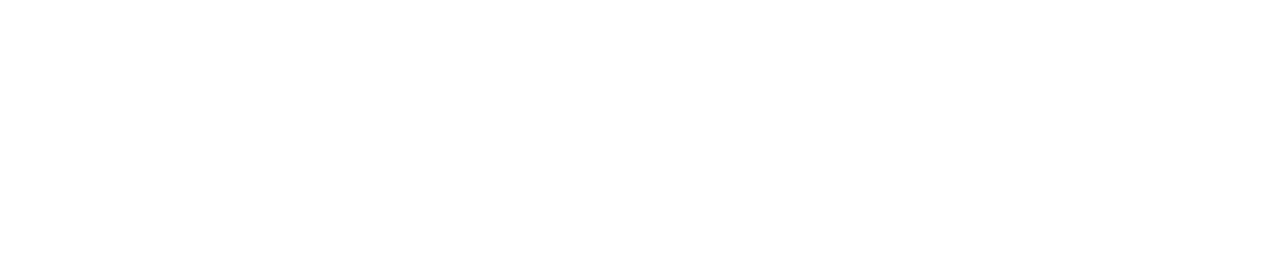
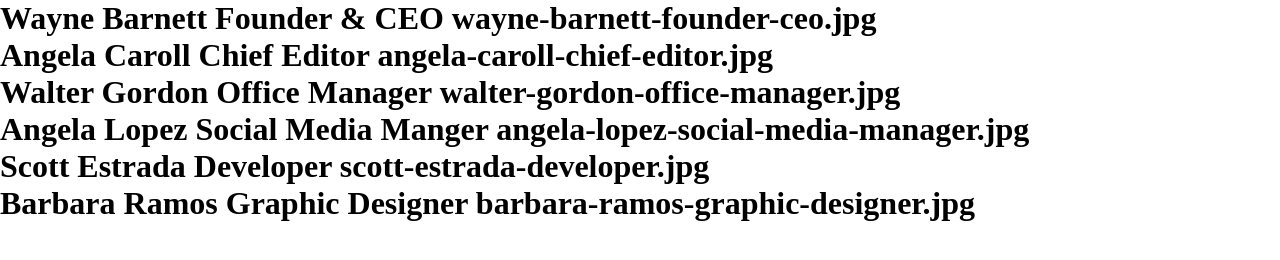
Before and after one commit to igor-86/js-our-team, a plain HTML site: page index.html in a window 1280 px wide. Drawn offline with Linux system fonts and the light colour scheme.

Commit message:
Correction this Milestone 2

```diff
--- a/index.html
+++ b/index.html
@@ -9,7 +9,9 @@
     <link rel="stylesheet" href="css/style.css">
 </head>
 <body>
-
+    <div id="person">
+        <h2></h2>
+    </div>
 
 
 
--- a/js/script.js
+++ b/js/script.js
@@ -42,15 +42,26 @@ const salveInfo = personInfo(arrayPerson);
 
 
 
+
 /* Functions */
 /**
- * Description stampare nome delle classi in console
+ * Description stampare nome delle classi in console e sul Dom
  * @param {Array} personArray
  */
 function personInfo(personArray){
+    //catturo elemento sul dom
+    const person = document.getElementById("person");
     for(let i= 0; i < personArray.length; i++){
         let thisClasses = personArray[i];
         console.log(thisClasses.name, thisClasses.role, thisClasses.image);
+
+        //stampo stringa sul dom con le informazioni
+        person.innerHTML +=
+        `
+            <h1> ${thisClasses.name} ${thisClasses.role} ${thisClasses.image} </h1>
+
+        `
+
     }
 
 }
```
